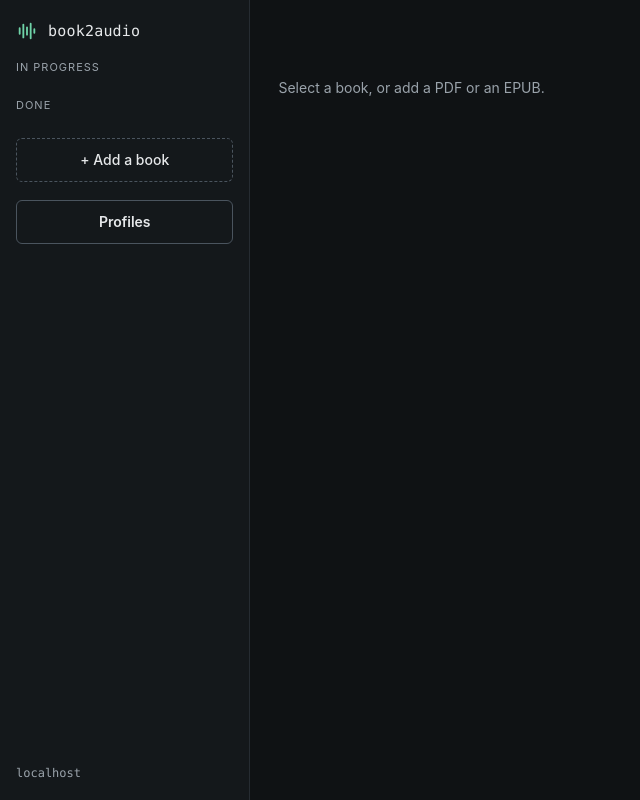
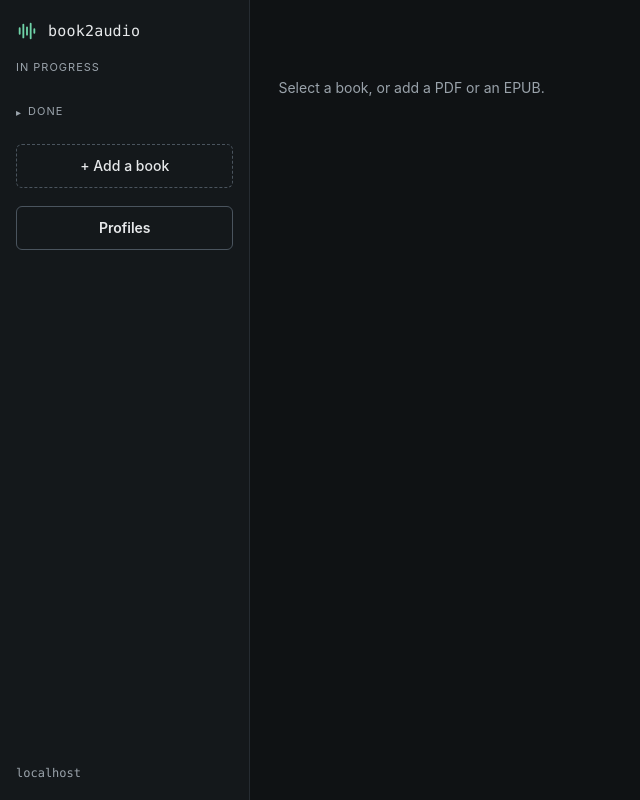
Before and after one commit to FulgerX2007/book2audio, a plain HTML site: page internal/webui/index.html in a window 1280 px wide. Shown: the whole page, without its empty margins (0-640 px from the left). Drawn offline with Linux system fonts and the light colour scheme; no server answers.

Commit message:
feat: the Done list is folded by default
It opens with a click and the choice is remembered in the browser.

Co-Authored-By: Claude Fable 5.2 <noreply@anthropic.com>
Claude-Session: https://claude.ai/code/session_015rGTaSMNoKCJKHNbeUG4Cw

```diff
--- a/internal/webui/index.html
+++ b/internal/webui/index.html
@@ -40,6 +40,10 @@
   .dot.done { background: var(--accent); }
   @keyframes pulse { 50% { opacity: .3; } }
   @media (prefers-reduced-motion: reduce) { .dot.run { animation: none; } }
+  details.group summary { cursor: pointer; list-style: none; display: flex; align-items: center; gap: 6px; min-height: 28px; }
+  details.group summary::-webkit-details-marker { display: none; }
+  details.group summary::before { content: "▸"; font-size: 10px; }
+  details.group[open] summary::before { content: "▾"; }
   nav .foot { margin-top: auto; font: 12px var(--mono); color: var(--muted); word-break: break-all; }
 
   button, select, input { font: inherit; }
@@ -144,10 +148,10 @@
         <div class="label" id="count-active">In progress</div>
         <ul class="books" id="books-active"></ul>
       </div>
-      <div id="grp-done" style="margin-top: 16px">
-        <div class="label" id="count-done">Done</div>
+      <details id="grp-done" class="group" style="margin-top: 16px">
+        <summary class="label"><span id="count-done">Done</span></summary>
         <ul class="books" id="books-done"></ul>
-      </div>
+      </details>
       <p class="muted" id="nobooks" hidden>No books yet.</p>
     </div>
     <button type="button" class="btn dashed" id="addtoggle" aria-expanded="false" aria-controls="add">+ Add a book</button>
@@ -751,6 +755,13 @@ $("add").onsubmit = async ev => {
   $("addbtn").disabled = false;
 };
 
+// The list of finished books is folded until it is opened; the choice is
+// remembered in this browser.
+try { $("grp-done").open = localStorage.getItem("b2a.done.open") === "1"; } catch (e) { /* storage is unavailable */ }
+$("grp-done").addEventListener("toggle", () => {
+  try { localStorage.setItem("b2a.done.open", $("grp-done").open ? "1" : "0"); } catch (e) { /* storage is unavailable */ }
+});
+
 $("foot").textContent = location.host;
 refresh();
 setInterval(refresh, 2000);
```
